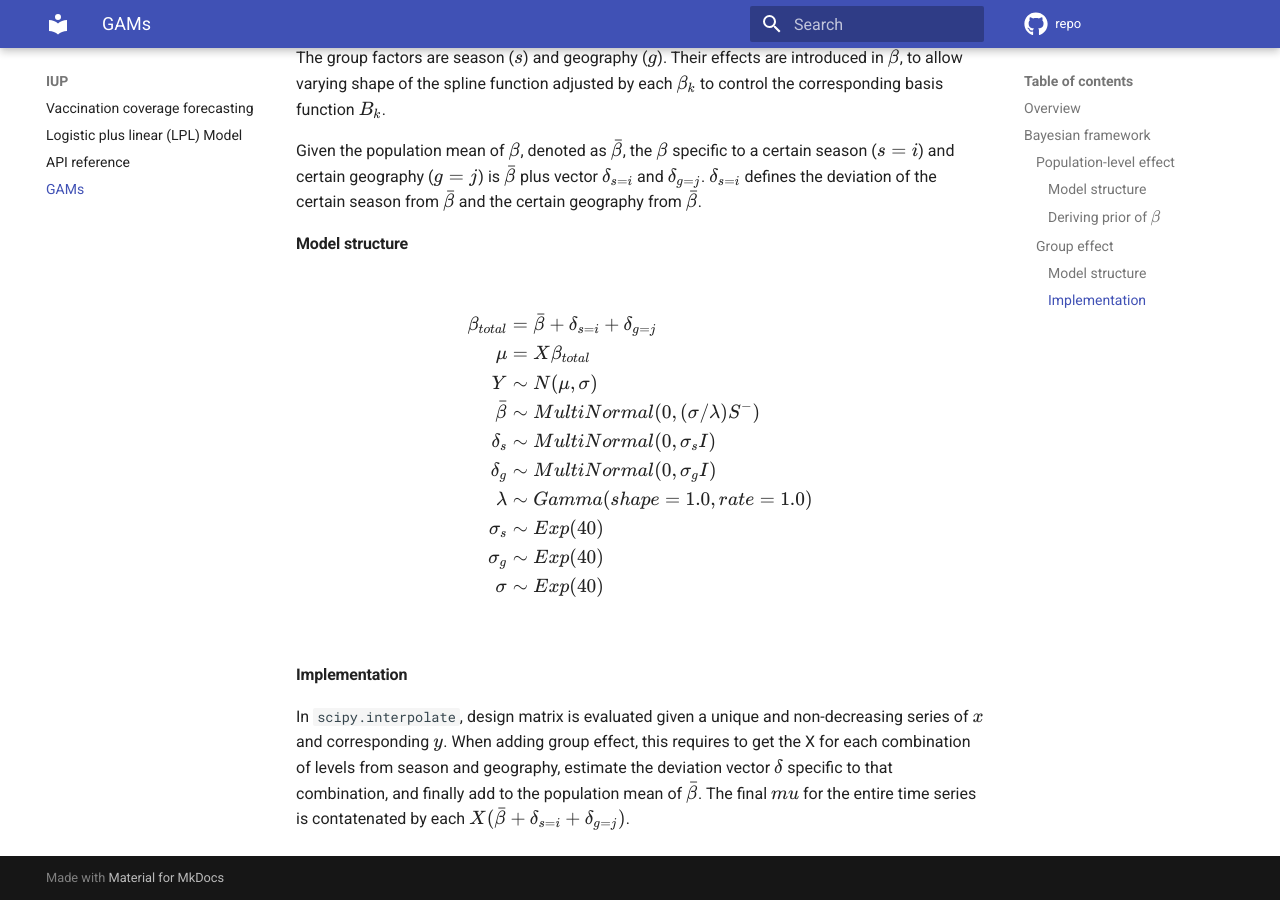
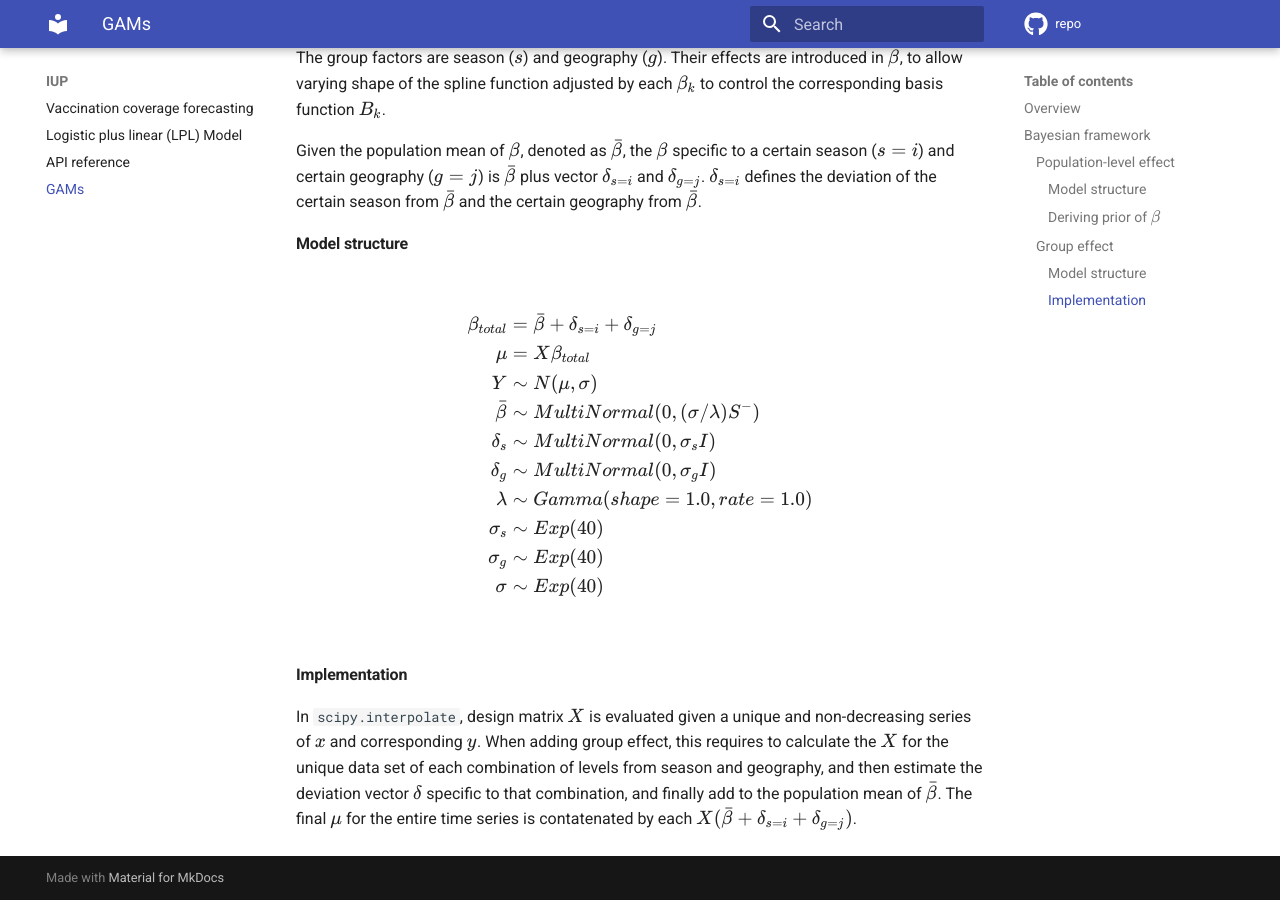
Before and after one commit to CDCgov/cfa-immunization-uptake-projection, an MkDocs documentation site: the page built from docs/gam.md, in a window 1280 px wide and 900 px high, scrolled down 3268 px. Built offline with MkDocs 1.6.1 and Material for MkDocs 9.7.7, drawn with Linux system fonts in a browser that asks for light colours; comment, search, counter and statistics services are not loaded.

Commit message:
update doc

```diff
--- a/docs/gam.md
+++ b/docs/gam.md
@@ -138,4 +138,4 @@
 
 #### Implementation
 
-In `scipy.interpolate`, design matrix is evaluated given a unique and non-decreasing series of $x$ and corresponding $y$. When adding group effect, this requires to get the X for each combination of levels from season and geography, estimate the deviation vector $\delta$ specific to that combination, and finally add to the population mean of $\bar \beta$. The final $mu$ for the entire time series is contatenated by each $X( \bar \beta + \delta_{s=i} + \delta_{g=j})$.
+In `scipy.interpolate`, design matrix $X$ is evaluated given a unique and non-decreasing series of $x$ and corresponding $y$. When adding group effect, this requires to calculate the $X$ for the unique data set of each combination of levels from season and geography, and then estimate the deviation vector $\delta$ specific to that combination, and finally add to the population mean of $\bar \beta$. The final $\mu$ for the entire time series is contatenated by each $X( \bar \beta + \delta_{s=i} + \delta_{g=j})$.
```
